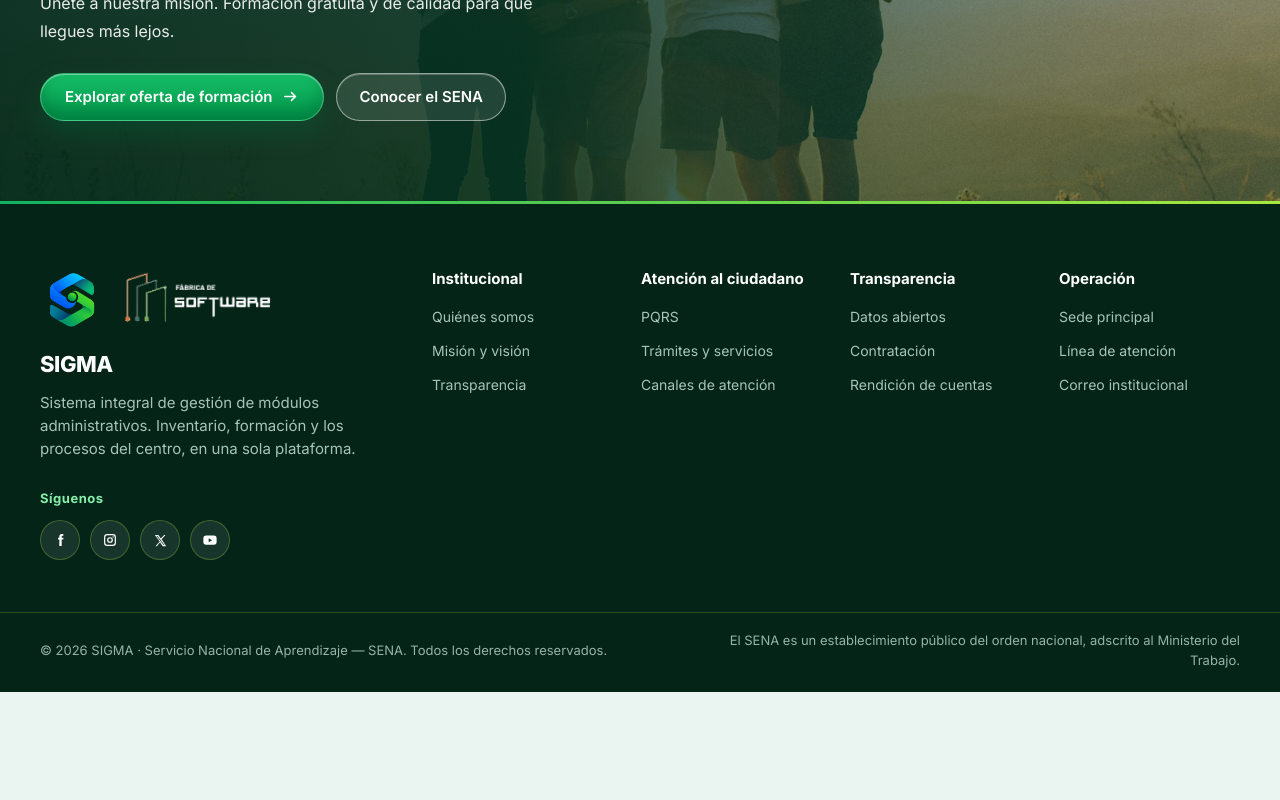
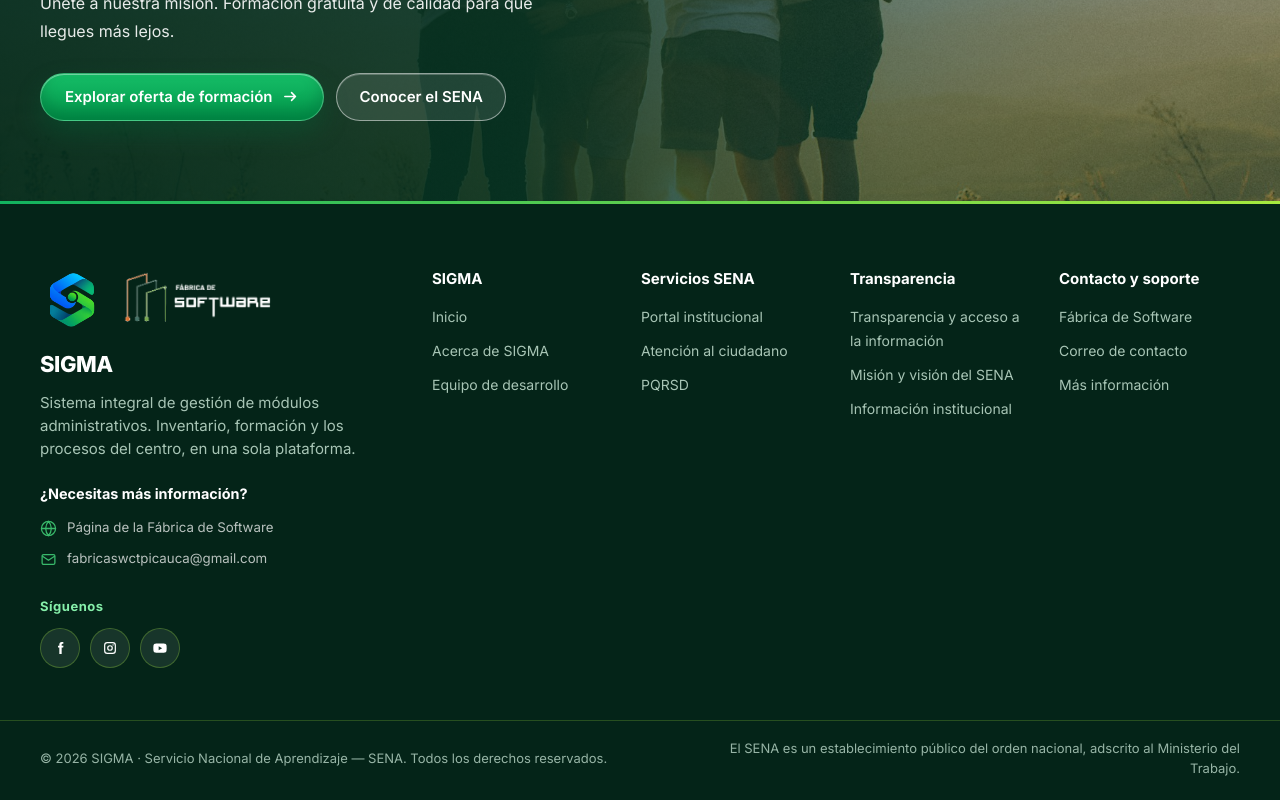
Before and after one commit to sofiaboni06/Plataforma_Frontend-S, a React (Vite) app: page / in a window 1280 px wide. Shown: the part 3669-4469 px from the top of the page. Before the commit the page ends 4361 px from the top, so only its background shows below. Built offline with nearby package versions, Linux system fonts and the light colour scheme.

Commit message:
eliminar console

```diff
--- a/src/modules/inventario/pages/StandsPage.tsx
+++ b/src/modules/inventario/pages/StandsPage.tsx
@@ -370,7 +370,7 @@
                                   navigate(`/inventario/stands/${stand.id}`)
                                 }
                               >
-                                <EyeIcon className="size-[18px]" />
+                                <EyeIcon className="size-4.5" />
                               </ActionButton>
                             ) : null}
 
@@ -381,7 +381,7 @@
                                   navigate(`/inventario/stands/${stand.id}/editar`)
                                 }
                               >
-                                <PencilIcon className="size-[18px]" />
+                                <PencilIcon className="size-4.5" />
                               </ActionButton>
                             ) : null}
 
@@ -392,7 +392,7 @@
                                 disabled={deletingId === stand.id}
                                 onClick={() => setStandToDelete(stand)}
                               >
-                                <TrashIcon className="size-[18px]" />
+                                <TrashIcon className="size-4.5" />
                               </ActionButton>
                             ) : null}
                           </RowActions>
--- a/src/modules/inventario/pages/ViewStandPage.tsx
+++ b/src/modules/inventario/pages/ViewStandPage.tsx
@@ -107,8 +107,6 @@
         setStand(standResult)
         setElementos(elementoList.filter((elemento) => elemento.idStand === standResult.id))
       } catch (loadError) {
-        console.error('Error al cargar el stand:', loadError)
-
         setError(
           loadError instanceof Error
             ? loadError.message
--- a/src/modules/landing/components/SiteFooter.tsx
+++ b/src/modules/landing/components/SiteFooter.tsx
@@ -1,36 +1,73 @@
+
 import '@/modules/landing/styles/landing.css'
+
 
 const footerColumns = [
   {
-    title: 'Institucional',
+    title: 'SIGMA',
     links: [
-      { label: 'Quiénes somos', href: '#contacto' },
-      { label: 'Misión y visión', href: '#oferta' },
-      { label: 'Transparencia', href: '#contacto' },
+      { label: 'Inicio', href: '/inicio' },
+      { label: 'Acerca de SIGMA', href: '#oferta' },
+      { label: 'Equipo de desarrollo', href: '#equipo' },
     ],
   },
   {
-    title: 'Atención al ciudadano',
+    title: 'Servicios SENA',
     links: [
-      { label: 'PQRS', href: '#contacto' },
-      { label: 'Trámites y servicios', href: '#contacto' },
-      { label: 'Canales de atención', href: '#contacto' },
+      {
+        label: 'Portal institucional',
+        href: 'https://www.sena.edu.co/',
+        external: true,
+      },
+      {
+        label: 'Atención al ciudadano',
+        href: 'https://www.sena.edu.co/es-co/ciudadano/Paginas/default.aspx',
+        external: true,
+      },
+      {
+        label: 'PQRSD',
+        href: 'https://sciudadanos.sena.edu.co/SolicitudIndex.aspx',
+        external: true,
+      },
     ],
   },
   {
     title: 'Transparencia',
     links: [
-      { label: 'Datos abiertos', href: '#contacto' },
-      { label: 'Contratación', href: '#contacto' },
-      { label: 'Rendición de cuentas', href: '#contacto' },
+      {
+        label: 'Transparencia y acceso a la información',
+        href: 'https://www.sena.edu.co/transparencia',
+        external: true,
+      },
+      {
+        label: 'Misión y visión del SENA',
+        href: 'https://www.sena.edu.co/transparencia',
+        external: true,
+      },
+      {
+        label: 'Información institucional',
+        href: 'https://www.sena.edu.co/',
+        external: true,
+      },
     ],
   },
   {
-    title: 'Operación',
+    title: 'Contacto y soporte',
     links: [
-      { label: 'Sede principal', href: '#contacto' },
-      { label: 'Línea de atención', href: '#contacto' },
-      { label: 'Correo institucional', href: '#contacto' },
+      {
+        label: 'Fábrica de Software',
+        href: 'https://fabricasw.cloudsenactpi.net/',
+        external: true,
+      },
+      {
+        label: 'Correo de contacto',
+        href: 'mailto:fabricaswctpicauca@gmail.com',
+      },
+      {
+        label: 'Más información',
+        href: 'https://fabricasw.cloudsenactpi.net/',
+        external: true,
+      },
     ],
   },
 ]
@@ -39,42 +76,99 @@
   return (
     <footer id="contacto" className={`lp-footer ${className}`.trim()}>
       <div className="lp-footer-rule" aria-hidden="true" />
+
       <div className="lp-footer-main">
+        {/* Identidad institucional */}
         <div className="lp-footer-brand">
           <div className="lp-footer-marks">
-            <img src="/img/logo-sigma.png" alt="SIGMA" className="lp-footer-logo" />
+            <img
+              src="/img/logo-sigma.png"
+              alt="SIGMA"
+              className="lp-footer-logo"
+            />
+
             <img
               src="/img/logo-fabrica-software.png"
               alt="Fábrica de Software"
               className="lp-footer-fabrica"
             />
           </div>
+
           <p className="lp-footer-name">SIGMA</p>
+
           <p className="lp-footer-lead">
-            Sistema integral de gestión de módulos administrativos. Inventario, formación y los
-            procesos del centro, en una sola plataforma.
+            Sistema integral de gestión de módulos administrativos.
+            Inventario, formación y los procesos del centro, en una sola
+            plataforma.
           </p>
+
+          {/* Contacto de la Fábrica de Software */}
+          <div className="lp-footer-contact">
+            <p className="lp-footer-contact-title">
+              ¿Necesitas más información?
+            </p>
+
+            <a
+              href="https://fabricasw.cloudsenactpi.net/"
+              target="_blank"
+              rel="noopener noreferrer"
+              className="lp-footer-contact-link"
+            >
+              <svg
+                width="17"
+                height="17"
+                viewBox="0 0 24 24"
+                fill="none"
+                stroke="currentColor"
+                strokeWidth="1.8"
+                aria-hidden="true"
+              >
+                <circle cx="12" cy="12" r="10" />
+                <path d="M2 12h20M12 2a15.3 15.3 0 0 1 4 10 15.3 15.3 0 0 1-4 10 15.3 15.3 0 0 1-4-10 15.3 15.3 0 0 1 4-10Z" />
+              </svg>
+              Página de la Fábrica de Software
+            </a>
+
+            <a
+              href="mailto:fabricaswctpicauca@gmail.com"
+              className="lp-footer-contact-link"
+            >
+              <svg
+                width="17"
+                height="17"
+                viewBox="0 0 24 24"
+                fill="none"
+                stroke="currentColor"
+                strokeWidth="1.8"
+                aria-hidden="true"
+              >
+                <rect x="3" y="5" width="18" height="14" rx="2" />
+                <path d="m3 7 9 6 9-6" />
+              </svg>
+              fabricaswctpicauca@gmail.com
+            </a>
+          </div>
+
+          {/* Redes sociales */}
           <div className="lp-footer-social">
             <p>Síguenos</p>
+
             <div>
-              <a href="#contacto" className="lp-social" aria-label="Facebook">
+              <a href="https://www.facebook.com/share/1ENZACwKEa/?mibextid=wwXIfr" className="lp-social" aria-label="Facebook">
                 <svg width="16" height="16" viewBox="0 0 24 24" fill="currentColor" aria-hidden="true">
                   <path d="M14.5 8.5V6.8c0-.7.5-1 1.2-1H17V3h-2.4C12.2 3 11 4.4 11 6.6v1.9H9v2.7h2V21h3.5v-9.8h2.3l.4-2.7h-2.7Z" />
                 </svg>
               </a>
-              <a href="#contacto" className="lp-social" aria-label="Instagram">
+
+              <a href="https://www.instagram.com/sena.regionalcauca?obrf=YWdqMzM4cWVxaXAx" className="lp-social" aria-label="Instagram">
                 <svg width="16" height="16" viewBox="0 0 24 24" fill="none" aria-hidden="true">
                   <rect x="4" y="4" width="16" height="16" rx="4" stroke="currentColor" strokeWidth="1.8" />
                   <circle cx="12" cy="12" r="3.4" stroke="currentColor" strokeWidth="1.8" />
                   <circle cx="16.6" cy="7.4" r="1" fill="currentColor" />
                 </svg>
               </a>
-              <a href="#contacto" className="lp-social" aria-label="X">
-                <svg width="15" height="15" viewBox="0 0 24 24" fill="currentColor" aria-hidden="true">
-                  <path d="M17.8 3H20l-6.2 7.1L21 21h-5.5l-4.3-6.3L6.2 21H4l6.7-7.6L3 3h5.6l3.9 5.8L17.8 3Zm-1 16.2h1.5L7.3 4.7H5.7l11.1 14.5Z" />
-                </svg>
-              </a>
-              <a href="#contacto" className="lp-social" aria-label="YouTube">
+
+              <a href="https://youtube.com/@senacaucacomunica?si=tYZCpSUjL2YZXoNP" className="lp-social" aria-label="YouTube">
                 <svg width="16" height="16" viewBox="0 0 24 24" fill="currentColor" aria-hidden="true">
                   <path d="M22 12.2s0-3.2-.4-4.6c-.2-.9-.9-1.6-1.8-1.8C18.2 5.4 12 5.4 12 5.4s-6.2 0-7.8.4c-.9.2-1.6.9-1.8 1.8C2 9 2 12.2 2 12.2s0 3.2.4 4.6c.2.9.9 1.6 1.8 1.8 1.6.4 7.8.4 7.8.4s6.2 0 7.8-.4c.9-.2 1.6-.9 1.8-1.8.4-1.4.4-4.6.4-4.6ZM10 15.2V9.2l5.2 3-5.2 3Z" />
                 </svg>
@@ -83,10 +177,12 @@
           </div>
         </div>
 
+        {/* Enlaces institucionales */}
         <nav className="lp-footer-nav" aria-label="Enlaces del sitio">
           {footerColumns.map((column) => (
             <div key={column.title}>
               <p className="lp-footer-heading">{column.title}</p>
+
               <ul>
                 {column.links.map((link) => (
                   <li key={link.label}>
@@ -99,9 +195,17 @@
         </nav>
       </div>
 
+      {/* Información legal */}
       <div className="lp-footer-bar">
-        <p>© 2026 SIGMA · Servicio Nacional de Aprendizaje — SENA. Todos los derechos reservados.</p>
-        <p>El SENA es un establecimiento público del orden nacional, adscrito al Ministerio del Trabajo.</p>
+        <p>
+          © 2026 SIGMA · Servicio Nacional de Aprendizaje — SENA.
+          Todos los derechos reservados.
+        </p>
+
+        <p>
+          El SENA es un establecimiento público del orden nacional,
+          adscrito al Ministerio del Trabajo.
+        </p>
       </div>
     </footer>
   )
--- a/src/modules/landing/styles/landing.css
+++ b/src/modules/landing/styles/landing.css
@@ -70,6 +70,50 @@
       --lp-bar-h: 76px;
     }
   }
+
+
+/* CONTACTO - FÁBRICA DE SOFTWARE */
+.lp-footer-contact {
+  display: flex;
+  flex-direction: column;
+  gap: 11px;
+  margin-top: 22px;
+}
+
+.lp-footer-contact-title {
+  margin: 0 0 3px;
+  color: #fff;
+  font-size: 0.9rem;
+  font-weight: 700;
+}
+
+.lp-footer-contact-link {
+  display: inline-flex;
+  align-items: center;
+  gap: 10px;
+  width: fit-content;
+  color: rgba(255, 255, 255, 0.72);
+  font-size: 0.83rem;
+  text-decoration: none;
+  transition: color 0.2s ease, transform 0.2s ease;
+}
+
+.lp-footer-contact-link:hover {
+  color: #fff;
+  transform: translateX(3px);
+}
+
+.lp-footer-contact-link svg {
+  flex-shrink: 0;
+  color: #39b96b;
+}
+
+@media (max-width: 640px) {
+  .lp-footer-contact-link {
+    font-size: 0.78rem;
+    overflow-wrap: anywhere;
+  }
+}
 
   /* ============================================================
      2. Barra superior — cristal verde esmerilado
--- a/src/modules/materiales-formacion/pages/ComprasFormacionPage.tsx
+++ b/src/modules/materiales-formacion/pages/ComprasFormacionPage.tsx
@@ -78,7 +78,7 @@
         icon={<ProgramIcon />}
         title="Consolidado de compras"
         description="Compras unifica lo que el coordinador ya aprobó en la vigencia y genera el proceso."
-        actions={
+        action={
           <Button type="button" onClick={() => void handleGenerar()} disabled={!vigencia || rows.length === 0}>
             Generar proceso
           </Button>
--- a/src/modules/materiales-formacion/pages/FichasPage.tsx
+++ b/src/modules/materiales-formacion/pages/FichasPage.tsx
@@ -454,7 +454,7 @@
                           <RowActions>
                             {can('fichas', 'edit') ? (
                               <ActionButton title="Editar ficha" onClick={() => openEdit(ficha)}>
-                                <PencilIcon className="size-[18px]" />
+                                <PencilIcon className="size-4.5" />
                               </ActionButton>
                             ) : null}
 
@@ -464,7 +464,7 @@
                                 danger
                                 onClick={() => setToDelete(ficha)}
                               >
-                                <TrashIcon className="size-[18px]" />
+                                <TrashIcon className="size-4.5" />
                               </ActionButton>
                             ) : null}
                           </RowActions>
@@ -564,7 +564,7 @@
             <label className="flex items-center gap-3 self-end pb-2 text-sm font-medium text-sena-text">
               <input
                 type="checkbox"
-                className="size-4 accent-[#00a651]"
+                className="size-4 accent-sena"
                 checked={form.estado}
                 onChange={(event) => patchForm('estado', event.target.checked)}
               />
--- a/src/modules/reportes/components/ExportButton.tsx
+++ b/src/modules/reportes/components/ExportButton.tsx
@@ -65,8 +65,7 @@
       const blob = await onExport(formato)
       const nombre = nombreArchivoReporte(nombreReporte, formato)
       descargarArchivo(blob, nombre)
-    } catch (error) {
-      console.error('Error al exportar:', error)
+    } catch {
       alert('No se pudo generar el reporte. Intente nuevamente.')
     } finally {
       setExportando(null)
```
Also changed, not shown: src/modules/presupuesto/pages/PresupuestoPage.tsx (+5 -5 lines), src/modules/reportes/components/FieldSelector.tsx (+4 -6 lines).
